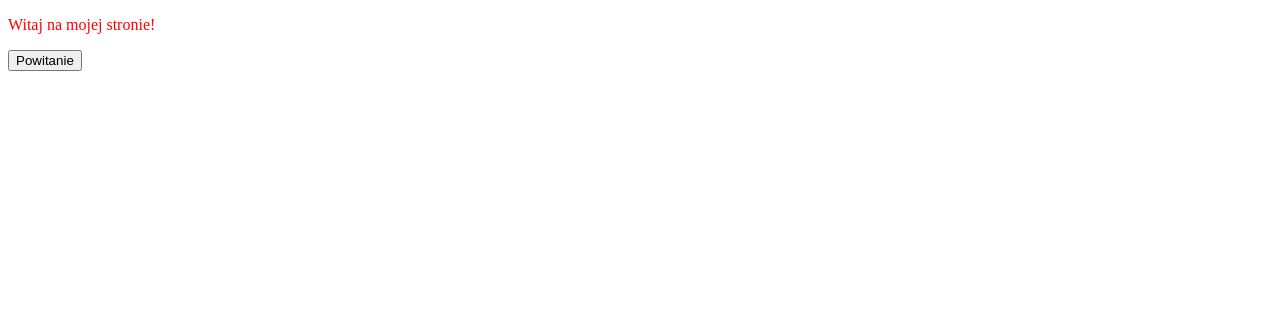
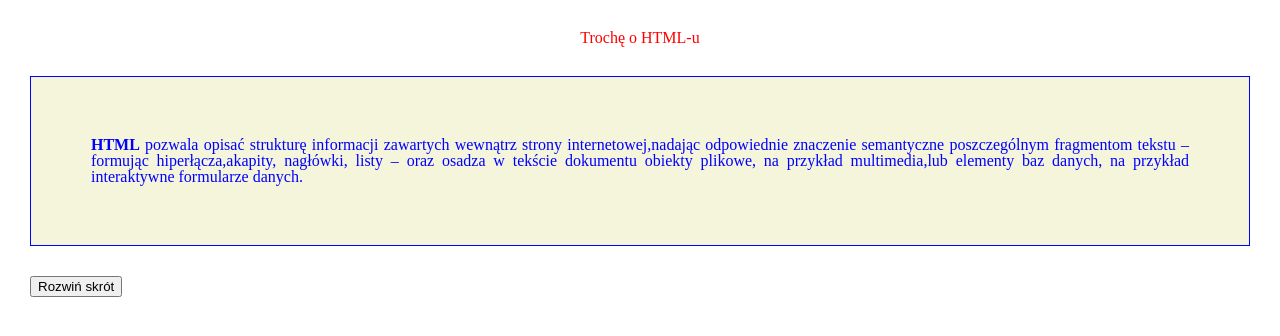
Before and after one commit to pangeon/kursjs, a plain HTML site: page index.html in a window 1280 px wide. Drawn offline with Linux system fonts and the light colour scheme.

```diff
--- /dev/null
+++ b/css/reset.css
@@ -0,0 +1,48 @@
+/* http://meyerweb.com/eric/tools/css/reset/
+   v2.0 | 20110126
+   License: none (public domain)
+*/
+
+html, body, div, span, applet, object, iframe,
+h1, h2, h3, h4, h5, h6, p, blockquote, pre,
+a, abbr, acronym, address, big, cite, code,
+del, dfn, em, img, ins, kbd, q, s, samp,
+small, strike, strong, sub, sup, tt, var,
+b, u, i, center,
+dl, dt, dd, ol, ul, li,
+fieldset, form, label, legend,
+table, caption, tbody, tfoot, thead, tr, th, td,
+article, aside, canvas, details, embed,
+figure, figcaption, footer, header, hgroup,
+menu, nav, output, ruby, section, summary,
+time, mark, audio, video {
+	margin: 0;
+	padding: 0;
+	border: 0;
+	font-size: 100%;
+	font: inherit;
+	vertical-align: baseline;
+}
+/* HTML5 display-role reset for older browsers */
+article, aside, details, figcaption, figure,
+footer, header, hgroup, menu, nav, section {
+	display: block;
+}
+body {
+	line-height: 1;
+}
+ol, ul {
+	list-style: none;
+}
+blockquote, q {
+	quotes: none;
+}
+blockquote:before, blockquote:after,
+q:before, q:after {
+	content: '';
+	content: none;
+}
+table {
+	border-collapse: collapse;
+	border-spacing: 0;
+}
--- a/css/style.css
+++ b/css/style.css
@@ -1,3 +1,25 @@
 p {
     color: red;
+    text-align: center;
+    margin: 30px;
 }
+
+button {
+    margin-left: 30px;
+}
+
+p strong {
+    font-weight: bolder;
+}
+
+div#frame {
+    border: 1px solid blue;
+    margin: 30px;
+    padding: 30px;
+    background-color: beige;
+}
+
+div#frame p {
+    color: blue;
+    text-align: justify;
+}
--- a/index.html
+++ b/index.html
@@ -2,11 +2,13 @@
 <html lang="pl">
     <head>
         <meta charset="UTF-8">
-        <title>Pusta strona</title>
+        <title>Tworzenie stron</title>
+        <link rel="stylesheet" href="css/reset.css">
         <link rel="stylesheet" href="css/style.css">
     </head>
     <body>
-        <p>Witaj na mojej stronie!</p>
+        <p>Trochę o HTML-u</p>
+        <div id="frame"></div>
         <script src="js/main.js"></script>
     </body>
 </html>
--- a/js/main.js
+++ b/js/main.js
@@ -1,7 +1,16 @@
+// Tworzenie nowego przycisku i dodanie go do dokumentu
 const button = document.createElement("button");
-button.innerHTML = "Powitanie";
-document.body.appendChild(button);
+button.innerHTML = "Rozwiń skrót"; // Ustawienie tekstu na przycisku
+document.body.appendChild(button); // Dodanie przycisku do strony
 
+// Obsługa kliknięcia w przycisk - wyświetlenie alertu z rozwinięciem skrótu HTML
 button.addEventListener("click", function() {
-    alert("Witaj na mojej stronie!");
+    alert("HTML (ang. HyperText Markup Language, hipertekstowy język znaczników)");
 });
+
+// Pobranie elementu o id 'frame' i wstawienie do niego opisu HTML
+const frame = document.getElementById("frame");
+frame.innerHTML = "<p><strong>HTML</strong> pozwala opisać strukturę informacji zawartych wewnątrz strony internetowej," +
+    "nadając odpowiednie znaczenie semantyczne poszczególnym fragmentom tekstu – formując hiperłącza," +
+    "akapity, nagłówki, listy – oraz osadza w tekście dokumentu obiekty plikowe, na przykład multimedia," +
+    "lub elementy baz danych, na przykład interaktywne formularze danych.</p>";
```
